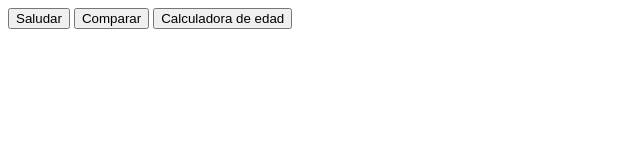
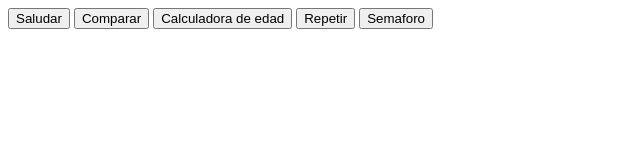
Before and after one commit to aibarraagu/JAVASCRIPT-ACT1, a plain HTML site: page Bloque1/index.html in a window 1280 px wide. Shown: the whole page, without its empty margins (0-640 px from the left). Drawn offline with Linux system fonts and the light colour scheme.

Commit message:
git commit

```diff
--- a/Bloque1/index.html
+++ b/Bloque1/index.html
@@ -10,6 +10,8 @@
     <Button onclick="saludar()">Saludar</Button>
     <button onclick="comparador()">Comparar</button>
     <button onclick="calcedad()">Calculadora de edad</button>
+    <button onclick="repetir()">Repetir</button>
+    <button onclick="semaforo()">Semaforo</button>
     <span ></span>
     <script src="/js/main.js"></script>
 </body>
--- a/Bloque1/js/main.js
+++ b/Bloque1/js/main.js
@@ -29,8 +29,33 @@ function calcedad() {
     // La alerta de que se la calculadora se va a iniciar
     alert("Calculadora de edad");
     //
-    let añointroducido = prompt("Introduce tu año" );
+    let añointroducido = prompt("Introduce tu año");
     let resta = 2026 - añointroducido;
     // alert(`Tienes ${resta} años` )
     añointroducido.innertext = "Tienes más o menos: " + resta
 }
+
+function repetir() {
+    // alerta pa que sepamos keloke hacemos
+    alert("Repetir")
+    // la constante(que es la frase) se asigna con ese nombre y
+    const frase = "Estoy aprendiendo javascript"
+    for (let i = 1; i <= 50; i++) {
+        console.log(`${i}. ${frase}`)
+    }
+}
+
+function semaforo() {
+    alert("Escribe el color en pura minuscula ")
+    const colorintroducido = prompt("Introduce el color");
+    if (colorintroducido == "rojo"){
+        alert("¡Alto!");
+    } else if (colorintroducido == "amarillo"){
+        alert("Precaución");
+    } else if (colorintroducido == "verde") {
+        alert("Adelante");
+    } else {
+        alert("ERROR")
+    }
+
+}
```
